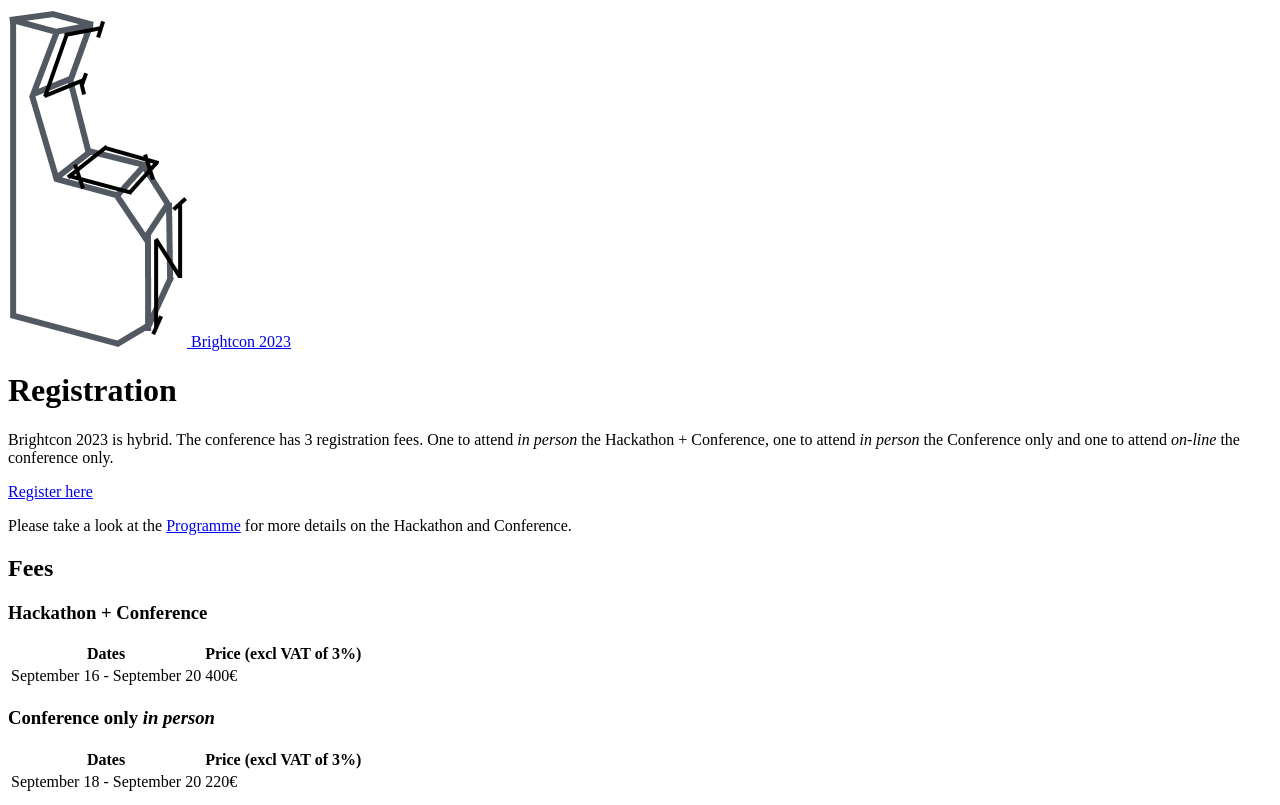
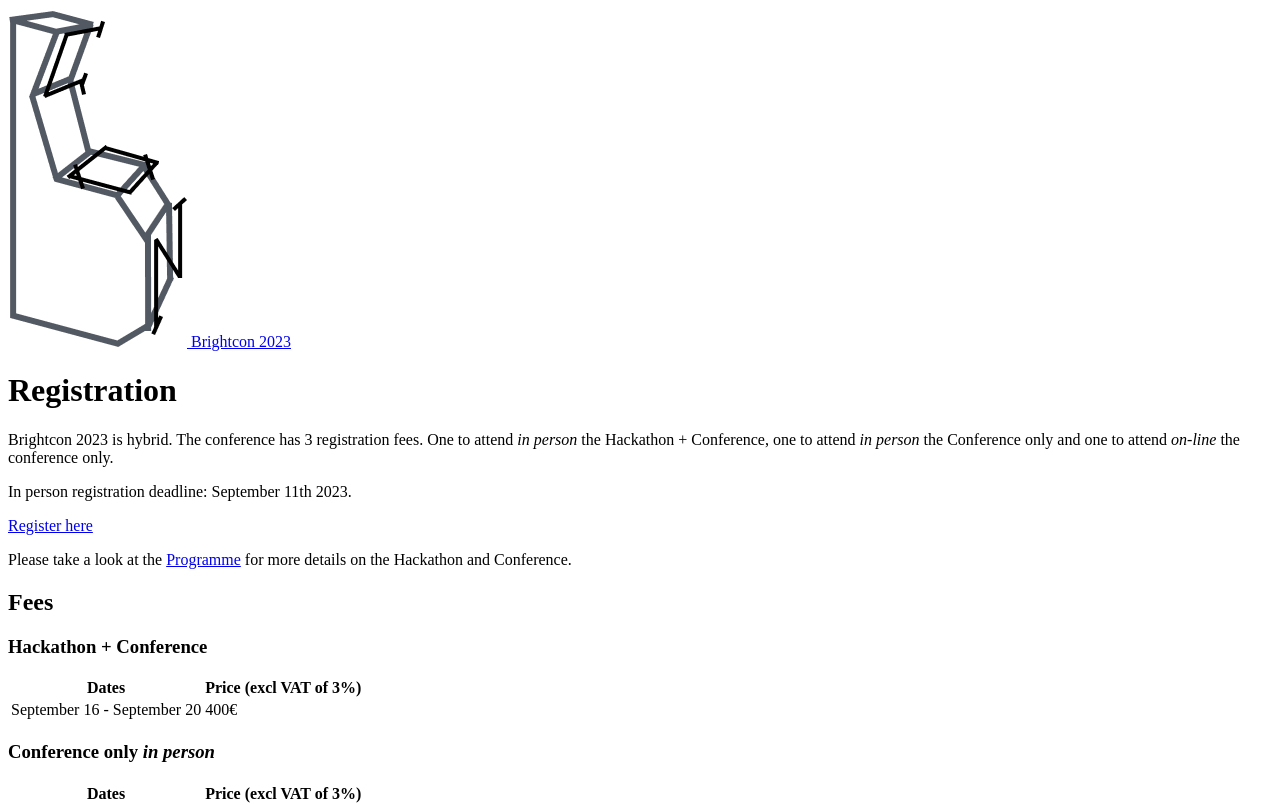
Before and after one commit to Depart-de-Sentier/brightcon-2023-website, a Nuxt app: page /register in a window 1280 px wide. Shown: the top 805 px of the page. Built offline with nearby package versions, Linux system fonts and the light colour scheme.

Commit message:
feat: add registration deadline

```diff
--- a/pages/register.vue
+++ b/pages/register.vue
@@ -9,6 +9,11 @@
         <i> in person</i> the Conference only and one to attend
         <i> on-line </i> the conference only.
       </p>
+      <div class="row col is-horizontal-align is-vertical-align">
+        <p class="text-white bg-primary">
+          In person registration deadline: September 11th 2023.
+        </p>
+      </div>
       <div class="row col is-horizontal-align is-vertical-align">
         <a
           href="https://list.ungerboeck.com/PROD/emc00/register.aspx?OrgCode=10&EvtID=5996&AppCode=REG&CC=123060403651"
```
